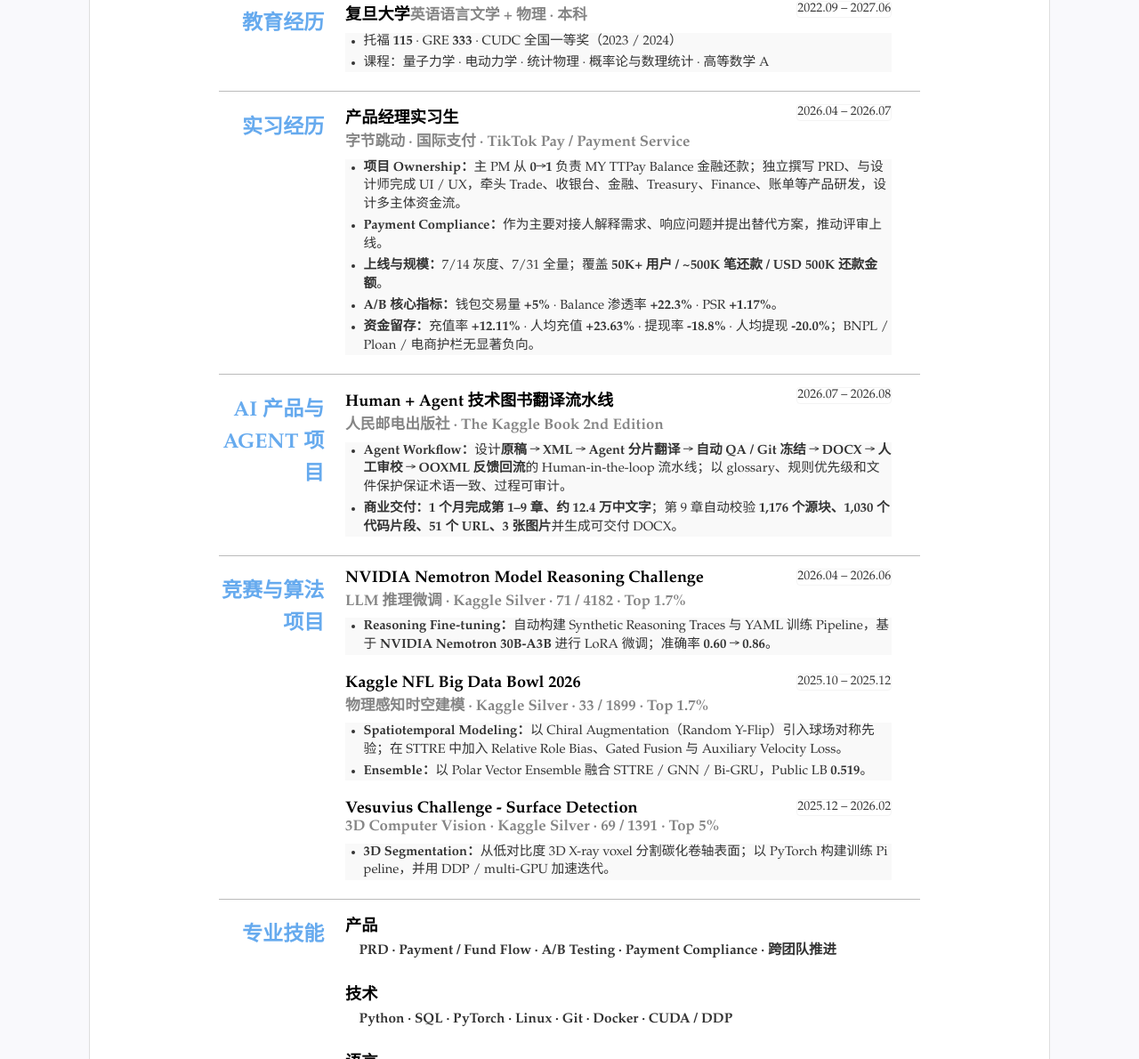
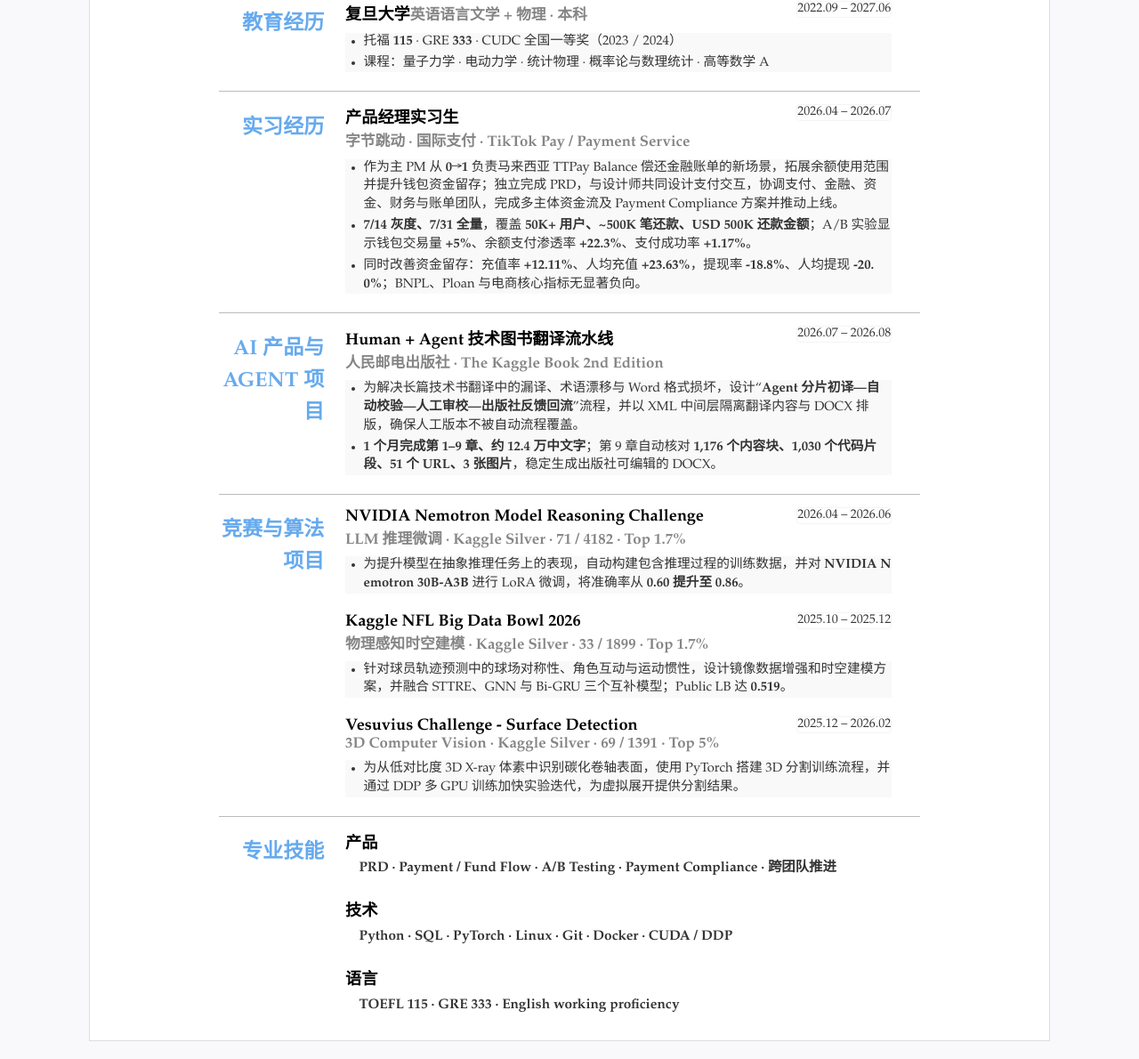
Before and after one commit to hanBufan/CV, a Jekyll site: the page built from index.html, in a window 1280 px wide and 1400 px high. Shown: the part 210-1400 px from the top of the window at 89% size. Built offline with Jekyll 4.4.1, drawn with Linux system fonts in a browser that asks for light colours.

Commit message:
refine: tell complete project stories

```diff
--- a/_data/resume.yml
+++ b/_data/resume.yml
@@ -44,11 +44,9 @@ main:
         duration: "2026.04 – 2026.07"
         featured: true
         bullets:
-          - "<strong>项目 Ownership：</strong>主 PM 从 <strong>0→1</strong> 负责 MY TTPay Balance 金融还款；独立撰写 PRD、与设计师完成 UI / UX，牵头 Trade、收银台、金融、Treasury、Finance、账单等产品研发，设计多主体资金流。"
-          - "<strong>Payment Compliance：</strong>作为主要对接人解释需求、响应问题并提出替代方案，推动评审上线。"
-          - "<strong>上线与规模：</strong>7/14 灰度、7/31 全量；覆盖 <strong>50K+ 用户 / ~500K 笔还款 / USD 500K 还款金额</strong>。"
-          - "<strong>A/B 核心指标：</strong>钱包交易量 <strong>+5%</strong> · Balance 渗透率 <strong>+22.3%</strong> · PSR <strong>+1.17%</strong>。"
-          - "<strong>资金留存：</strong>充值率 <strong>+12.11%</strong> · 人均充值 <strong>+23.63%</strong> · 提现率 <strong>-18.8%</strong> · 人均提现 <strong>-20.0%</strong>；BNPL / Ploan / 电商护栏无显著负向。"
+          - "作为主 PM 从 <strong>0→1</strong> 负责马来西亚 TTPay Balance 偿还金融账单的新场景，拓展余额使用范围并提升钱包资金留存；独立完成 PRD，与设计师共同设计支付交互，协调支付、金融、资金、财务与账单团队，完成多主体资金流及 Payment Compliance 方案并推动上线。"
+          - "<strong>7/14 灰度、7/31 全量</strong>，覆盖 <strong>50K+ 用户、~500K 笔还款、USD 500K 还款金额</strong>；A/B 实验显示钱包交易量 <strong>+5%</strong>、余额支付渗透率 <strong>+22.3%</strong>、支付成功率 <strong>+1.17%</strong>。"
+          - "同时改善资金留存：充值率 <strong>+12.11%</strong>、人均充值 <strong>+23.63%</strong>，提现率 <strong>-18.8%</strong>、人均提现 <strong>-20.0%</strong>；BNPL、Ploan 与电商核心指标无显著负向。"
 
 
   - type: agent-project
@@ -58,8 +56,8 @@ main:
         sub: "人民邮电出版社 · The Kaggle Book 2nd Edition"
         duration: "2026.07 – 2026.08"
         bullets:
-          - "<strong>Agent Workflow：</strong>设计<strong>原稿 → XML → Agent 分片翻译 → 自动 QA / Git 冻结 → DOCX → 人工审校 → OOXML 反馈回流</strong>的 Human-in-the-loop 流水线；以 glossary、规则优先级和文件保护保证术语一致、过程可审计。"
-          - "<strong>商业交付：</strong><strong>1 个月完成第 1–9 章、约 12.4 万中文字</strong>；第 9 章自动校验 <strong>1,176 个源块、1,030 个代码片段、51 个 URL、3 张图片</strong>并生成可交付 DOCX。"
+          - "为解决长篇技术书翻译中的漏译、术语漂移与 Word 格式损坏，设计“<strong>Agent 分片初译—自动校验—人工审校—出版社反馈回流</strong>”流程，并以 XML 中间层隔离翻译内容与 DOCX 排版，确保人工版本不被自动流程覆盖。"
+          - "<strong>1 个月完成第 1–9 章、约 12.4 万中文字</strong>；第 9 章自动核对 <strong>1,176 个内容块、1,030 个代码片段、51 个 URL、3 张图片</strong>，稳定生成出版社可编辑的 DOCX。"
 
 
   - type: projects
@@ -70,22 +68,21 @@ main:
         duration: "2026.04 – 2026.06"
         sub: "LLM 推理微调 · Kaggle Silver · 71 / 4182 · Top 1.7%"
         bullets:
-          - "<strong>Reasoning Fine-tuning：</strong>自动构建 Synthetic Reasoning Traces 与 YAML 训练 Pipeline，基于 <strong>NVIDIA Nemotron 30B-A3B</strong> 进行 LoRA 微调；准确率 <strong>0.60 → 0.86</strong>。"
+          - "为提升模型在抽象推理任务上的表现，自动构建包含推理过程的训练数据，并对 <strong>NVIDIA Nemotron 30B-A3B</strong> 进行 LoRA 微调，将准确率从 <strong>0.60 提升至 0.86</strong>。"
 
 
       - title: "Kaggle NFL Big Data Bowl 2026"
         duration: "2025.10 – 2025.12"
         sub: "物理感知时空建模 · Kaggle Silver · 33 / 1899 · Top 1.7%"
         bullets:
-          - "<strong>Spatiotemporal Modeling：</strong>以 Chiral Augmentation（Random Y-Flip）引入球场对称先验；在 STTRE 中加入 Relative Role Bias、Gated Fusion 与 Auxiliary Velocity Loss。"
-          - "<strong>Ensemble：</strong>以 Polar Vector Ensemble 融合 STTRE / GNN / Bi-GRU，Public LB <strong>0.519</strong>。"
+          - "针对球员轨迹预测中的球场对称性、角色互动与运动惯性，设计镜像数据增强和时空建模方案，并融合 STTRE、GNN 与 Bi-GRU 三个互补模型；Public LB 达 <strong>0.519</strong>。"
 
 
       - title: "Vesuvius Challenge - Surface Detection"
         duration: "2025.12 – 2026.02"
         sub: "3D Computer Vision · Kaggle Silver · 69 / 1391 · Top 5%"
         bullets:
-          - "<strong>3D Segmentation：</strong>从低对比度 3D X-ray voxel 分割碳化卷轴表面；以 PyTorch 构建训练 Pipeline，并用 DDP / multi-GPU 加速迭代。"
+          - "为从低对比度 3D X-ray 体素中识别碳化卷轴表面，使用 PyTorch 搭建 3D 分割训练流程，并通过 DDP 多 GPU 训练加快实验迭代，为虚拟展开提供分割结果。"
 
 
   - type: skills
```
